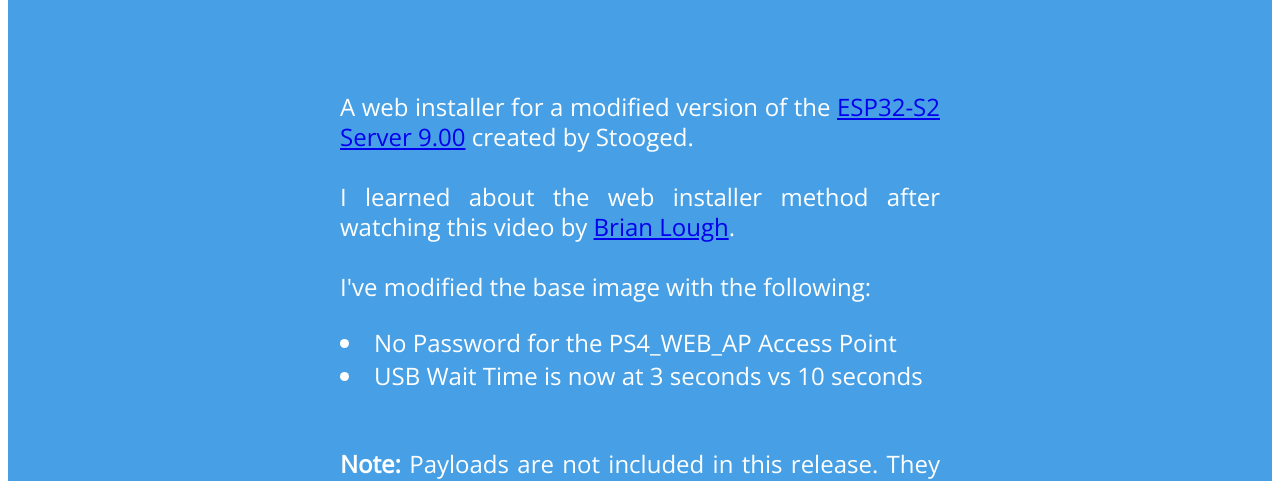
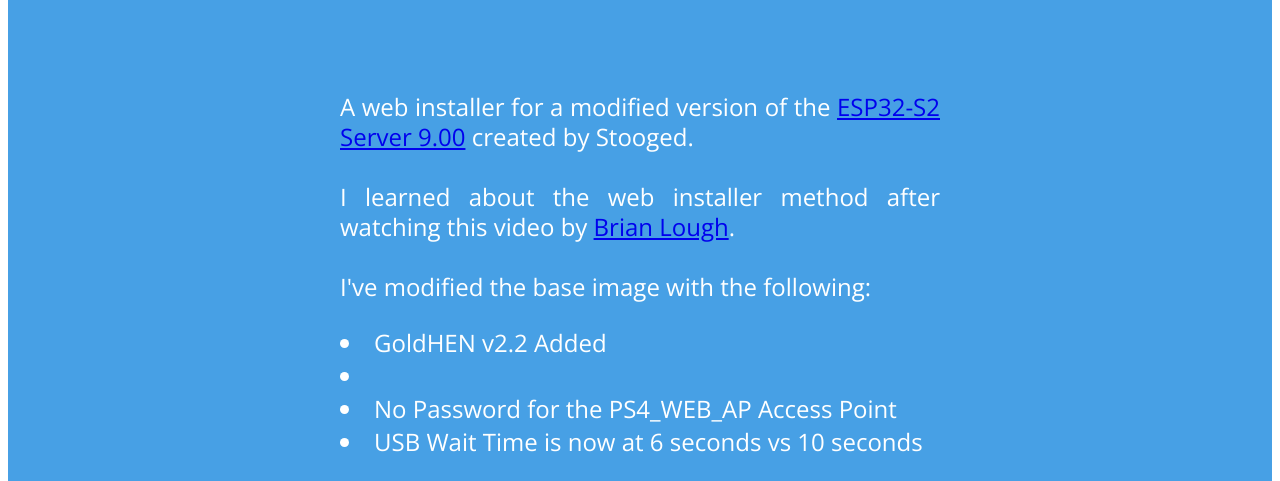
Before and after one commit to mbcrump/ESP32-S2-AUTO-INSTALL, a plain HTML site: page index.html in a window 1280 px wide. Shown: the part 328-809 px from the top of the page. Drawn offline with nearby package versions, Linux system fonts and the light colour scheme.

Commit message:
Update index.html

```diff
--- a/index.html
+++ b/index.html
@@ -31,8 +31,9 @@
        I learned about the web installer method after watching this video by <a href="https://www.youtube.com/watch?v=YveqTTl0w24">Brian Lough</a>.<br><br>
 
        I've modified the base image with the following:<br>
+       <li>GoldHEN v2.2 Added<li>
        <li>No Password for the PS4_WEB_AP Access Point</li>
-       <li>USB Wait Time is now at 3 seconds vs 10 seconds</li>
+       <li>USB Wait Time is now at 6 seconds vs 10 seconds</li>
 <br>
     </p>
 
```
